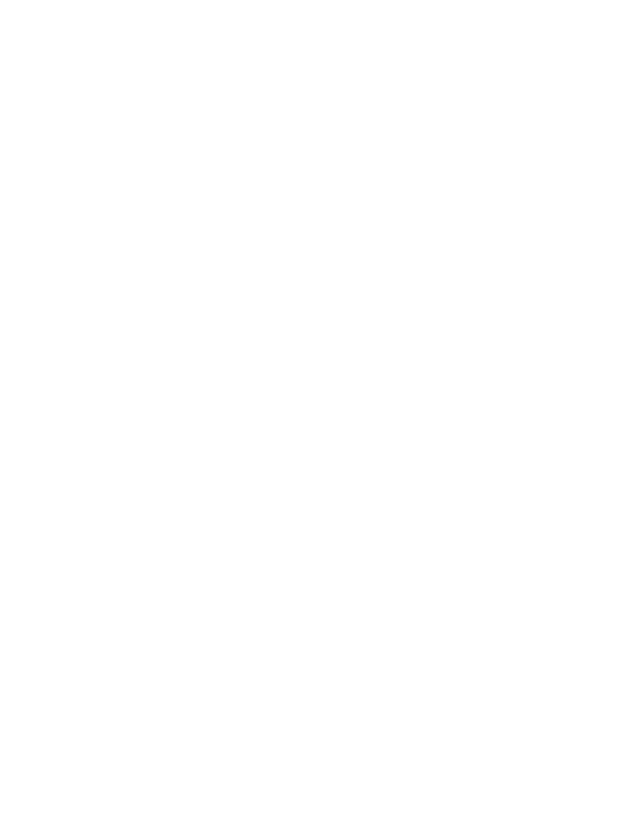
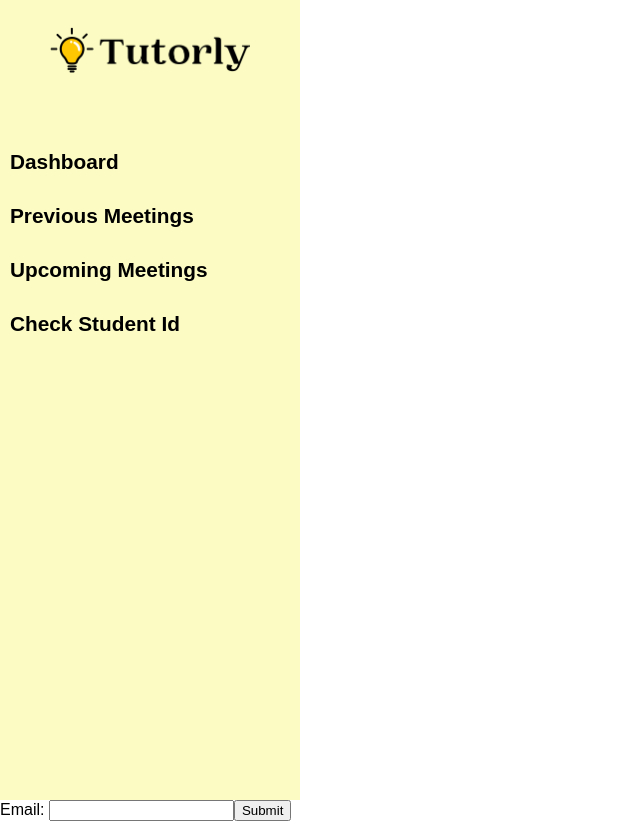
Before and after one commit to Awaish-prog/tutorly-zoom-meeting-frontend, a React (Create React App) app: page /checkStudentId in a window 1280 px wide. Before the commit this address had no page. Shown: the whole page, without its empty margins (0-640 px from the left). Before the commit the page ends 800 px from the top, so only its background shows below. Built offline with nearby package versions, Linux system fonts and the light colour scheme; a web font is replaced by a local one.

Commit message:
Added check student id

```diff
--- a/package.json
+++ b/package.json
@@ -6,6 +6,7 @@
     "@testing-library/jest-dom": "^5.16.5",
     "@testing-library/react": "^13.4.0",
     "@testing-library/user-event": "^13.5.0",
+    "crypto-js": "^4.1.1",
     "googleapis": "^118.0.0",
     "react": "^18.2.0",
     "react-dom": "^18.2.0",
--- a/src/App.js
+++ b/src/App.js
@@ -4,6 +4,7 @@ import UpcomingMeetings from "./Routes/UpcomingMeetings";
 import PreviousMeetings from "./Routes/PreviousMeetings";
 import MeetingDeatils from "./Routes/MeetingDetails";
 import Dashboard from "./Routes/Dashboard";
+import CheckStudentId from "./Routes/CheckStudentId";
 
 function App() {
   return (
@@ -13,6 +14,7 @@ function App() {
       <Route path="/upcomingMeetings" element = {<UpcomingMeetings />} />
       <Route path="/previousMeetings" element = {<PreviousMeetings />} />
       <Route path="/meetingDetails" element = {<MeetingDeatils />} />
+      <Route path="/checkStudentId" element = {<CheckStudentId />} />
     </Routes>
   );
 }
--- a/src/Components/Menu.js
+++ b/src/Components/Menu.js
@@ -14,6 +14,7 @@ export default function Menu(){
                 <Link className="link" to="/dashboard"><li>Dashboard</li></Link>
                 <Link className="link" to="/previousMeetings"><li>Previous Meetings</li></Link>
                 <Link className="link" to="/upcomingMeetings"><li>Upcoming Meetings</li></Link>
+                <Link className="link" to="/checkStudentId"><li>Check Student Id</li></Link>
             </ul>
         </div>
     )
--- /dev/null
+++ b/src/Routes/CheckStudentId.js
@@ -0,0 +1,34 @@
+import { useState } from "react"
+import Menu from "../Components/Menu"
+import crypto from 'crypto-js'
+
+export default function CheckStudentId(){
+
+    const [ studentEmail, setStudentEmail ] = useState("")
+    const [ id, setId ] = useState("")
+
+    function calculateId(e){
+        e.preventDefault()
+        const hmac = crypto.HmacSHA1(studentEmail, "dskfrdsjgk");
+        const hash = hmac.toString(crypto.enc.Hex);
+        setId(hash.substring(0, 10));
+    }
+
+
+    return (
+        <>
+            <Menu />
+            <div>
+                {
+                    id && <p>{id}</p>
+                }
+
+                <form onSubmit={calculateId}>
+                    <label>Email: </label>
+                    <input type="email" onChange={(e) => setStudentEmail(e.target.value)} value={studentEmail} />
+                    <input type="submit" />
+                </form>
+            </div>
+        </>
+    )
+}
```
Also changed, not shown: 1 other file (tests, documents, lock files or other folders).
